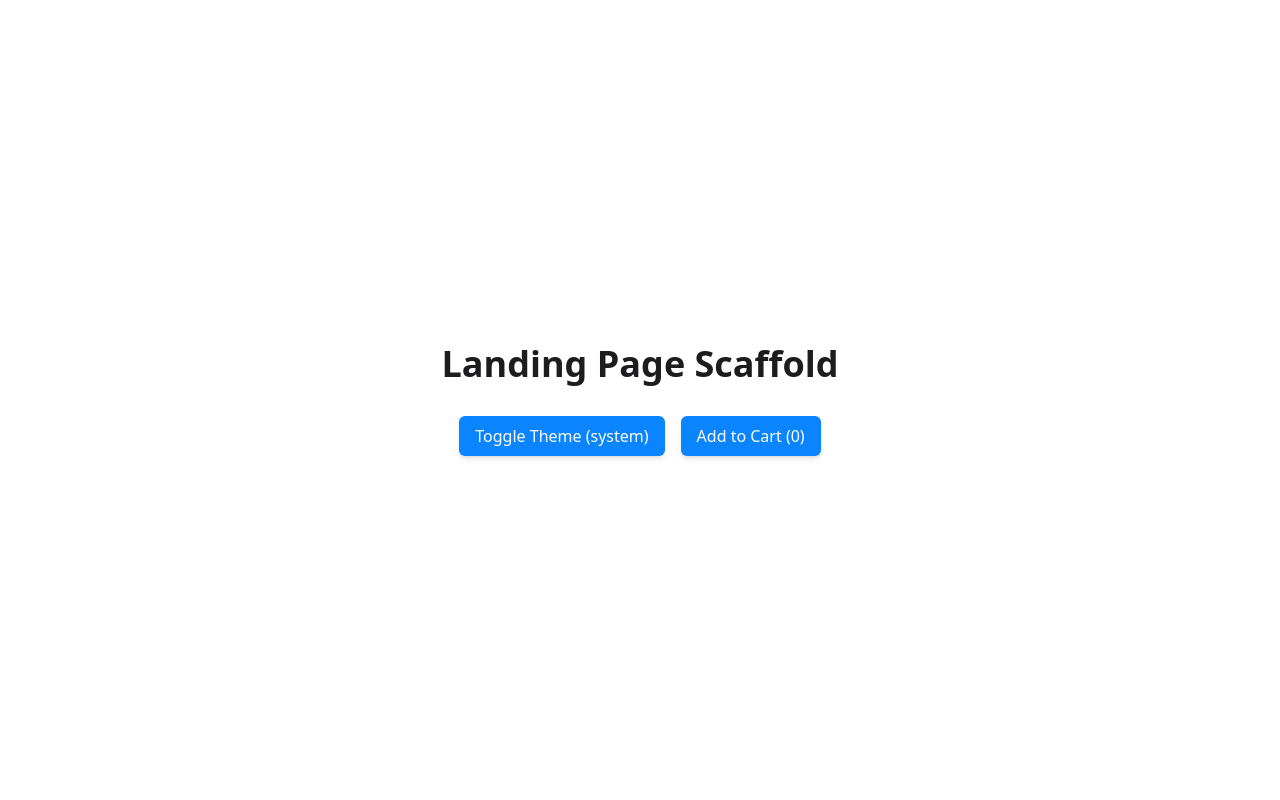
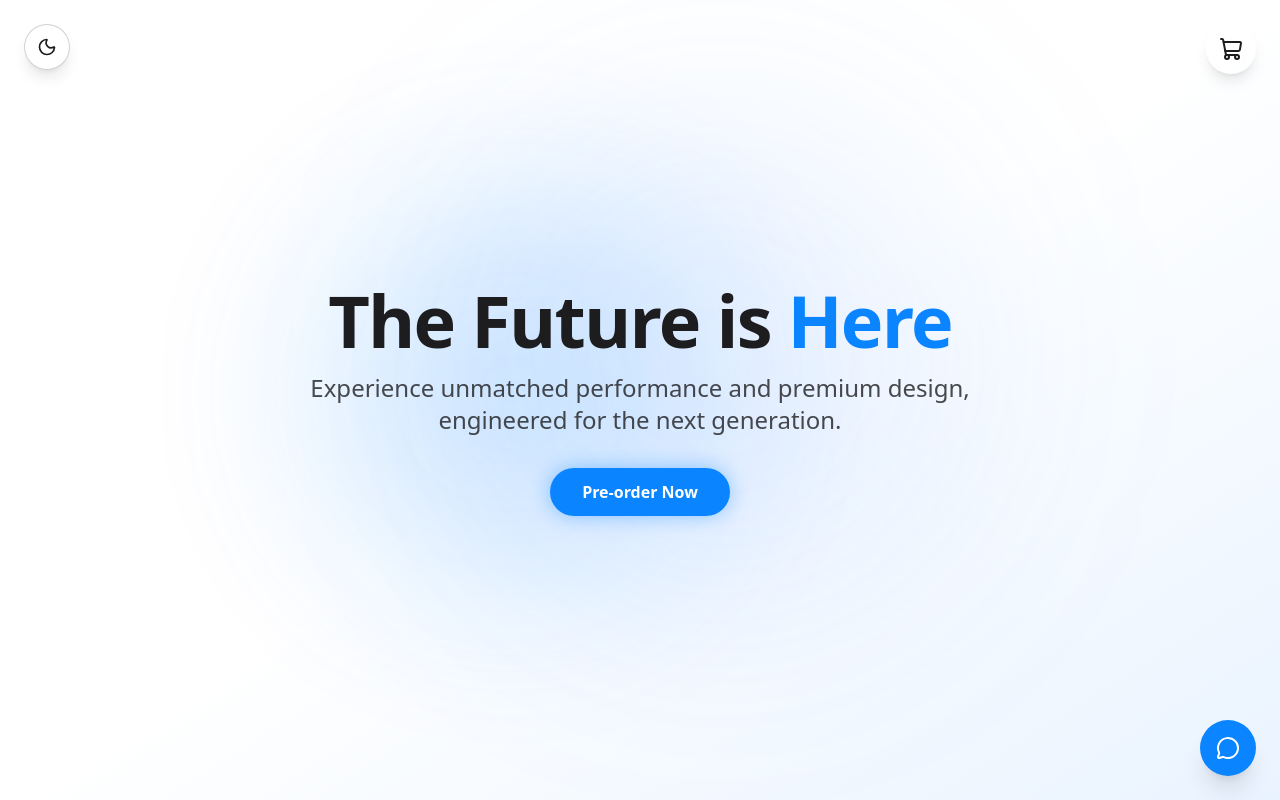
Before and after one commit to kietvo5924/helicorp, a Next.js app in the folder frontend/: page / in a window 1280 px wide. Shown: the top 800 px of the page. Built offline with nearby package versions, Linux system fonts and the light colour scheme.

Commit message:
feat: Implement Scrollytelling Hero and interactive UI components

```diff
--- a/frontend/package.json
+++ b/frontend/package.json
@@ -10,6 +10,7 @@
   },
   "dependencies": {
     "framer-motion": "^12.42.2",
+    "lucide-react": "^1.23.0",
     "next": "16.2.10",
     "next-themes": "^0.4.6",
     "react": "19.2.4",
--- a/frontend/src/app/page.tsx
+++ b/frontend/src/app/page.tsx
@@ -1,12 +1,14 @@
 "use client";
 
 import { useTheme } from "next-themes";
-import { useAppStore } from "@/store/useAppStore";
 import { useEffect, useState } from "react";
+import { ParallaxHero } from "@/components/features/parallax-hero";
+import { CartDrawer } from "@/components/features/cart-drawer";
+import { ChatbotFAB } from "@/components/features/chatbot-fab";
+import { Moon, Sun } from "lucide-react";
 
 export default function Home() {
   const { theme, setTheme } = useTheme();
-  const { cartItemCount, incrementCart } = useAppStore();
   const [mounted, setMounted] = useState(false);
 
   useEffect(() => {
@@ -14,26 +16,36 @@ export default function Home() {
   }, []);
 
   return (
-    <div className="min-h-screen p-8 flex flex-col items-center justify-center gap-8 bg-background text-foreground transition-colors duration-300">
-      <h1 className="text-4xl font-bold">Landing Page Scaffold</h1>
+    <main className="min-h-screen bg-background text-foreground transition-colors duration-300 flex flex-col items-center overflow-x-hidden">
 
+      {/* Theme Toggle Button - Absolute positioned for convenience */}
       {mounted && (
-        <div className="flex gap-4">
-          <button
-            onClick={() => setTheme(theme === "dark" ? "light" : "dark")}
-            className="px-4 py-2 bg-primary text-white rounded-md font-medium shadow-md hover:opacity-90 transition-opacity"
-          >
-            Toggle Theme ({theme})
-          </button>
+        <button
+          onClick={() => setTheme(theme === "dark" ? "light" : "dark")}
+          className="fixed top-6 left-6 z-50 p-3 bg-white/10 dark:bg-black/40 backdrop-blur-md border border-foreground/20 rounded-full shadow-lg hover:scale-105 transition-transform"
+          aria-label="Toggle Theme"
+        >
+          {theme === "dark" ? <Sun className="w-5 h-5" /> : <Moon className="w-5 h-5" />}
+        </button>
+      )}
 
-          <button
-            onClick={incrementCart}
-            className="px-4 py-2 bg-primary text-white rounded-md font-medium shadow-md hover:opacity-90 transition-opacity"
-          >
-            Add to Cart ({cartItemCount})
-          </button>
+      {/* Main Scrollytelling Hero */}
+      <ParallaxHero />
+
+      {/* Second Section for scroll testing */}
+      <section className="min-h-screen w-full flex items-center justify-center p-8 bg-foreground/5">
+        <div className="max-w-3xl text-center">
+          <h2 className="text-4xl font-bold mb-6">Discover the Difference</h2>
+          <p className="text-xl text-foreground/70 leading-relaxed">
+            Keep scrolling down to experience the seamless design transitions, or interact with the floating cart and chatbot assistants. This layout ensures maximum engagement through premium interactive elements.
+          </p>
         </div>
-      )}
-    </div>
+      </section>
+
+      {/* Floating interactive components */}
+      <CartDrawer />
+      <ChatbotFAB />
+
+    </main>
   );
 }
--- /dev/null
+++ b/frontend/src/components/features/cart-drawer.tsx
@@ -0,0 +1,86 @@
+"use client";
+
+import { useAppStore } from "@/store/useAppStore";
+import { GlassPanel } from "../ui/glass-panel";
+import { motion, AnimatePresence } from "framer-motion";
+import { ShoppingCart, X } from "lucide-react";
+import { useEffect, useState } from "react";
+
+export function CartDrawer() {
+  const { isCartOpen, toggleCart, cartItemCount } = useAppStore();
+  const [mounted, setMounted] = useState(false);
+
+  useEffect(() => {
+    setMounted(true);
+  }, []);
+
+  if (!mounted) return null;
+
+  return (
+    <>
+      <button
+        onClick={toggleCart}
+        className="fixed top-6 right-6 z-50 p-3 bg-white/10 dark:bg-black/40 backdrop-blur-md border border-white/20 rounded-full shadow-lg hover:scale-105 transition-transform text-foreground"
+      >
+        <ShoppingCart className="w-6 h-6" />
+        {cartItemCount > 0 && (
+          <span className="absolute -top-1 -right-1 bg-primary text-white text-xs w-5 h-5 flex items-center justify-center rounded-full font-bold">
+            {cartItemCount}
+          </span>
+        )}
+      </button>
+
+      <AnimatePresence>
+        {isCartOpen && (
+          <>
+            <motion.div
+              initial={{ opacity: 0 }}
+              animate={{ opacity: 1 }}
+              exit={{ opacity: 0 }}
+              onClick={toggleCart}
+              className="fixed inset-0 bg-black/40 backdrop-blur-sm z-40"
+            />
+            <motion.div
+              initial={{ x: "100%" }}
+              animate={{ x: 0 }}
+              exit={{ x: "100%" }}
+              transition={{ type: "spring", damping: 25, stiffness: 200 }}
+              className="fixed top-0 right-0 h-full w-full max-w-sm z-50 p-4"
+            >
+              <GlassPanel className="h-full flex flex-col">
+                <div className="p-4 border-b border-foreground/10 flex justify-between items-center text-foreground">
+                  <h2 className="text-xl font-bold">Your Cart</h2>
+                  <button onClick={toggleCart} className="p-1 hover:bg-foreground/10 rounded-full transition-colors">
+                    <X className="w-6 h-6" />
+                  </button>
+                </div>
+
+                <div className="flex-1 p-6 flex flex-col items-center justify-center text-foreground/60">
+                  {cartItemCount === 0 ? (
+                    <p>Your cart is empty.</p>
+                  ) : (
+                    <div className="w-full space-y-4">
+                      <p className="text-center text-foreground">You have {cartItemCount} items ready.</p>
+                      <div className="flex justify-between items-center bg-foreground/5 p-4 rounded-lg text-foreground">
+                        <span>Premium Product</span>
+                        <span className="font-bold">$999</span>
+                      </div>
+                    </div>
+                  )}
+                </div>
+
+                {cartItemCount > 0 && (
+                  <div className="p-4 border-t border-foreground/10">
+                    <button className="w-full py-3 bg-primary text-white rounded-xl font-bold hover:opacity-90 transition-opacity">
+                      Checkout
+                    </button>
+                  </div>
+                )}
+              </GlassPanel>
+            </motion.div>
+          </>
+        )}
+      </AnimatePresence>
+    </>
+  );
+}
--- /dev/null
+++ b/frontend/src/components/features/chatbot-fab.tsx
@@ -0,0 +1,56 @@
+"use client";
+
+import { useState } from "react";
+import { motion, AnimatePresence } from "framer-motion";
+import { MessageCircle, X, Send } from "lucide-react";
+import { GlassPanel } from "../ui/glass-panel";
+
+export function ChatbotFAB() {
+  const [isOpen, setIsOpen] = useState(false);
+
+  return (
+    <div className="fixed bottom-6 right-6 z-40 flex flex-col items-end">
+      <AnimatePresence>
+        {isOpen && (
+          <motion.div
+            initial={{ opacity: 0, y: 20, scale: 0.9 }}
+            animate={{ opacity: 1, y: 0, scale: 1 }}
+            exit={{ opacity: 0, y: 20, scale: 0.9 }}
+            className="mb-4 w-80"
+          >
+            <GlassPanel className="overflow-hidden shadow-2xl">
+              <div className="bg-primary p-4 text-white flex justify-between items-center">
+                <h3 className="font-bold">Support Assistant</h3>
+                <button onClick={() => setIsOpen(false)} className="hover:bg-white/20 p-1 rounded-full transition-colors">
+                  <X className="w-5 h-5" />
+                </button>
+              </div>
+              <div className="h-64 p-4 flex flex-col gap-3 overflow-y-auto bg-background/50">
+                <div className="bg-foreground/10 text-foreground p-3 rounded-lg rounded-tl-none self-start max-w-[80%] text-sm">
+                  Hello! How can I help you today?
+                </div>
+              </div>
+              <div className="p-3 border-t border-foreground/10 flex gap-2 bg-background/80">
+                <input
+                  type="text"
+                  placeholder="Type a message..."
+                  className="flex-1 bg-transparent border border-foreground/20 rounded-full px-4 py-2 text-sm text-foreground focus:outline-none focus:border-primary"
+                />
+                <button className="p-2 bg-primary text-white rounded-full hover:scale-105 transition-transform">
+                  <Send className="w-4 h-4" />
+                </button>
+              </div>
+            </GlassPanel>
+          </motion.div>
+        )}
+      </AnimatePresence>
+
+      <button
+        onClick={() => setIsOpen(!isOpen)}
+        className="p-4 bg-primary text-white rounded-full shadow-xl hover:scale-110 transition-transform"
+      >
+        <MessageCircle className="w-6 h-6" />
+      </button>
+    </div>
+  );
+}
--- /dev/null
+++ b/frontend/src/components/features/parallax-hero.tsx
@@ -0,0 +1,62 @@
+"use client";
+
+import { useRef } from "react";
+import { motion, useScroll, useTransform } from "framer-motion";
+
+export function ParallaxHero() {
+  const ref = useRef<HTMLDivElement>(null);
+  const { scrollYProgress } = useScroll({
+    target: ref,
+    offset: ["start start", "end start"],
+  });
+
+  const yText = useTransform(scrollYProgress, [0, 1], ["0%", "50%"]);
+  const opacity = useTransform(scrollYProgress, [0, 0.8], [1, 0]);
+  const scaleImage = useTransform(scrollYProgress, [0, 1], [1, 1.2]);
+
+  return (
+    <section
+      ref={ref}
+      className="relative h-screen w-full flex items-center justify-center overflow-hidden"
+    >
+      <motion.div
+        style={{ y: yText, opacity }}
+        className="z-10 text-center px-4 flex flex-col items-center"
+      >
+        <motion.h1
+          initial={{ opacity: 0, y: 20 }}
+          animate={{ opacity: 1, y: 0 }}
+          transition={{ duration: 0.8, ease: "easeOut" }}
+          className="text-5xl md:text-7xl font-bold tracking-tight mb-4 text-foreground"
+        >
+          The Future is <span className="text-primary">Here</span>
+        </motion.h1>
+        <motion.p
+          initial={{ opacity: 0, y: 20 }}
+          animate={{ opacity: 1, y: 0 }}
+          transition={{ duration: 0.8, delay: 0.2, ease: "easeOut" }}
+          className="text-lg md:text-2xl text-foreground/80 max-w-2xl"
+        >
+          Experience unmatched performance and premium design, engineered for the next generation.
+        </motion.p>
+        <motion.button
+          initial={{ opacity: 0, scale: 0.9 }}
+          animate={{ opacity: 1, scale: 1 }}
+          transition={{ duration: 0.5, delay: 0.4 }}
+          className="mt-8 px-8 py-3 bg-primary text-white rounded-full font-semibold shadow-[0_0_20px_rgba(10,132,255,0.4)] hover:shadow-[0_0_30px_rgba(10,132,255,0.6)] transition-all hover:scale-105"
+        >
+          Pre-order Now
+        </motion.button>
+      </motion.div>
+
+      {/* Abstract background elements */}
+      <motion.div
+        style={{ scale: scaleImage }}
+        className="absolute inset-0 z-0 bg-gradient-to-br from-background via-background to-primary/10"
+      >
+        <div className="absolute top-1/4 left-1/4 w-96 h-96 bg-primary/20 rounded-full blur-[100px] animate-pulse" />
+        <div className="absolute bottom-1/4 right-1/4 w-[30rem] h-[30rem] bg-blue-500/10 rounded-full blur-[120px]" />
+      </motion.div>
+    </section>
+  );
+}
--- /dev/null
+++ b/frontend/src/components/ui/glass-panel.tsx
@@ -0,0 +1,16 @@
+import { HTMLAttributes } from 'react';
+
+interface GlassPanelProps extends HTMLAttributes<HTMLDivElement> {
+  children: React.ReactNode;
+}
+
+export function GlassPanel({ children, className = '', ...props }: GlassPanelProps) {
+  return (
+    <div
+      className={`bg-white/10 dark:bg-black/40 backdrop-blur-md border border-white/20 dark:border-white/10 shadow-xl rounded-2xl ${className}`}
+      {...props}
+    >
+      {children}
+    </div>
+  );
+}
```
Also changed, not shown: 1 other file (tests, documents, lock files or other folders).
